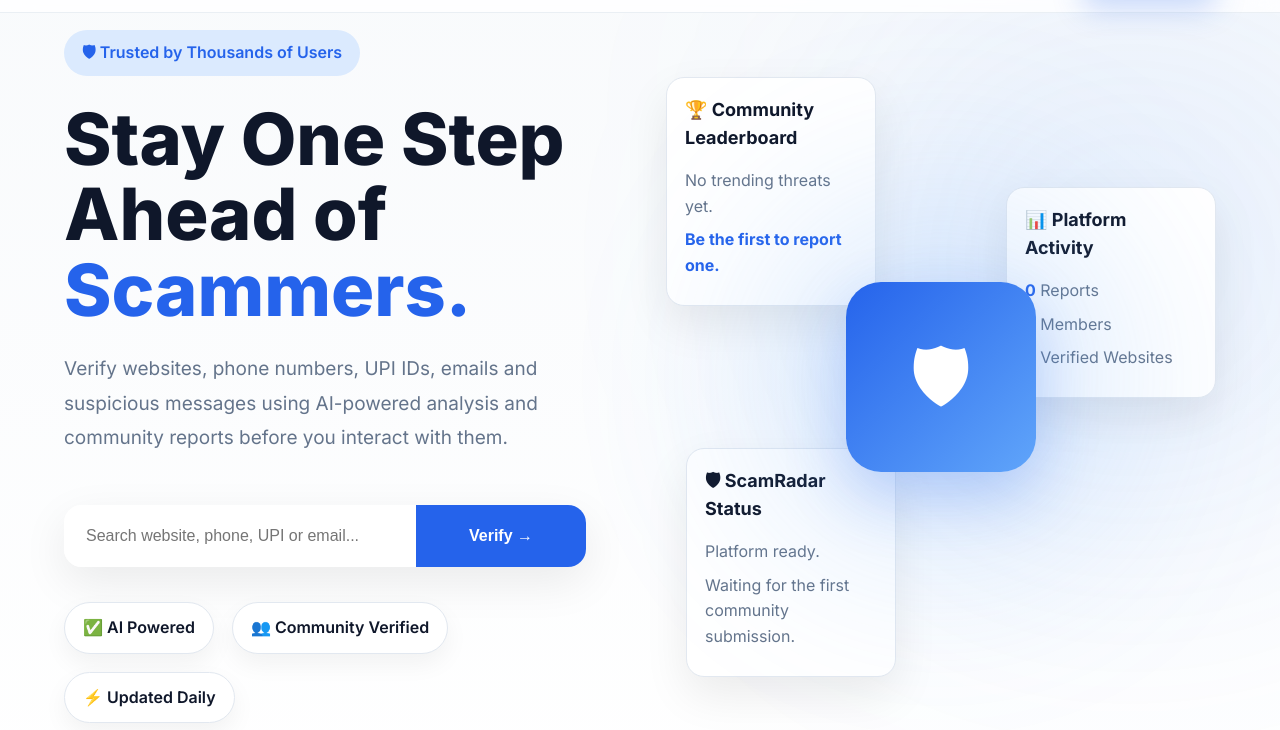
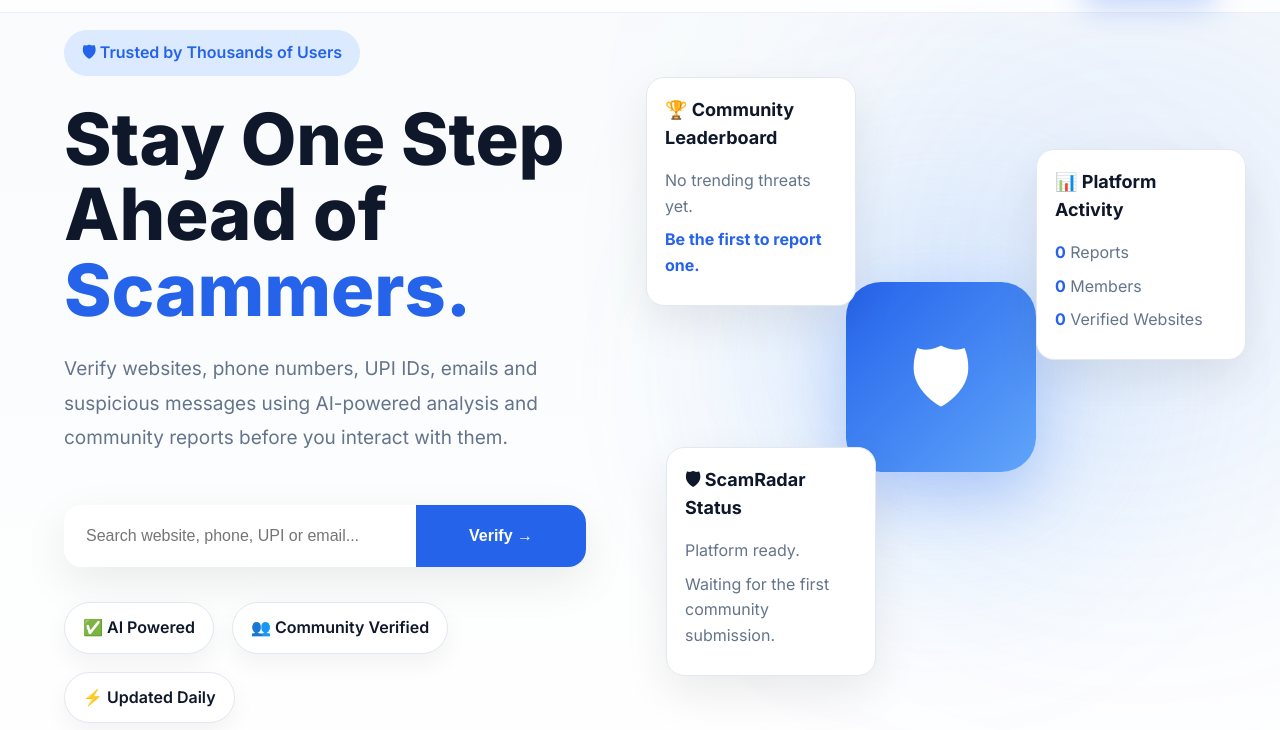
Before and after one commit to Smoke-bit/ScamRadar, a plain HTML site: page index.html in a window 1280 px wide. Shown: the part 70-800 px from the top of the page. Drawn offline with Linux system fonts and the light colour scheme.

Commit message:
Fixing hero

```diff
--- a/css/home.css
+++ b/css/home.css
@@ -488,29 +488,41 @@ box-shadow:0 30px 80px rgba(37,99,235,.15);
 
     box-shadow:0 18px 45px rgba(0,0,0,.08);
 
+    animation: float 5s ease-in-out infinite;
+
 }
 
 .leaderboard-card{
 
     top:0;
 
-    left:0;
+    left:-20px;
 
+    z-index:30;
+
+    animation-delay:0s;
 }
 
 .activity-card{
 
-    top:110px;
+    top:80px;
 
-    right:0;
+    right:-30px;
+
+    z-index:30;
+
+    animation-delay:1.5s;
 
 }
-
 .status-card{
 
-    bottom:0;
+    bottom:-10px;
 
-    left:20px;
+    left:0;
+
+    z-index:30;
+
+    animation-delay:3s;
 
 }
 
@@ -519,6 +531,8 @@ box-shadow:0 30px 80px rgba(37,99,235,.15);
     font-size:18px;
 
     margin-bottom:15px;
+
+
 
 }
 
```
